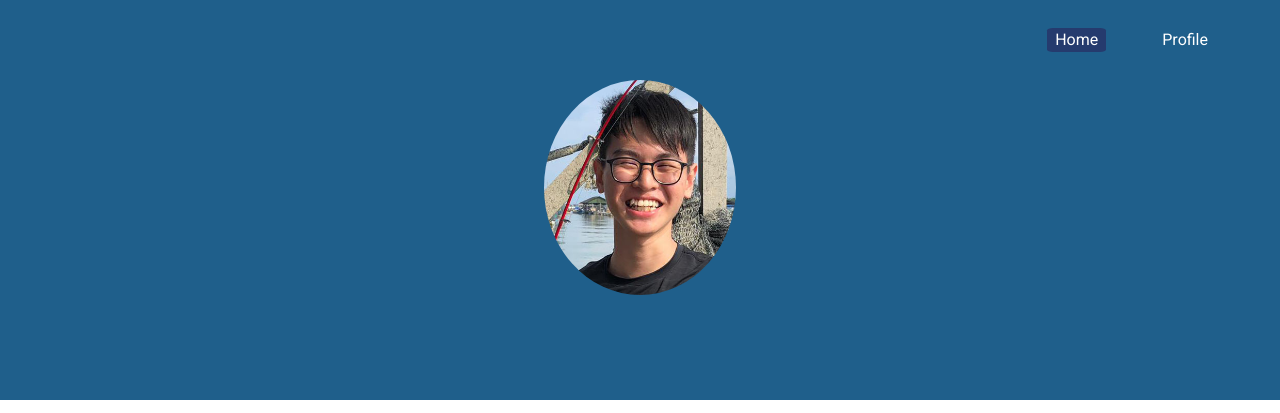
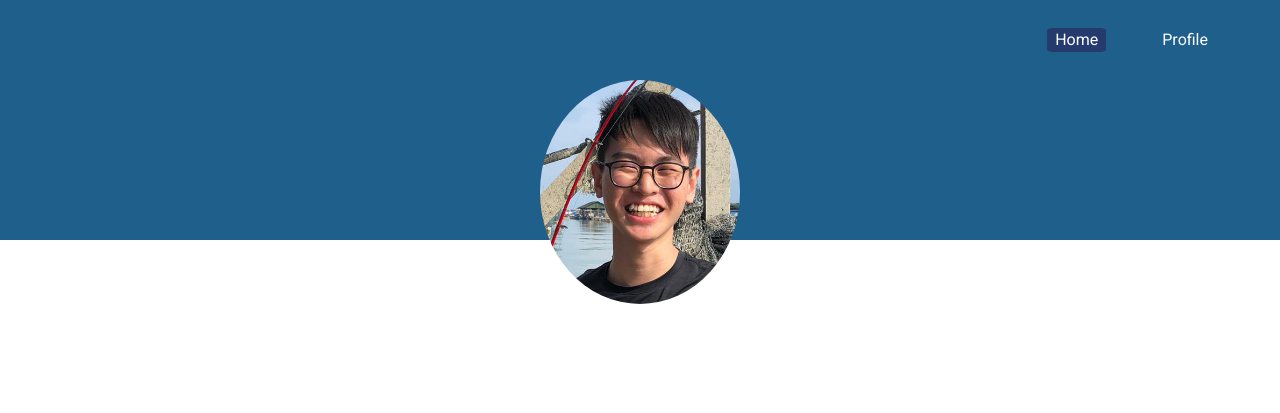
Before and after one commit to gnohgnij/Portfolio, a plain HTML site: page index.html in a window 1280 px wide. Shown: the top 413 px of the page. Drawn offline with Linux system fonts and the light colour scheme.

Commit message:
introduction

```diff
--- a/index.html
+++ b/index.html
@@ -10,7 +10,7 @@
         <link href="https://fonts.googleapis.com/css2?family=Roboto&display=swap" rel="stylesheet">
     </head>
     <body>
-        <nav id="navbar" class="navbar navbar-expand-lg navbar-light">
+        <nav id="navbar" class="navbar navbar-expand-lg">
             <div class="collapse navbar-collapse">
                 <ul class="navbar-nav ml-auto">
                   <li class="nav-item active mr-5">
@@ -23,8 +23,9 @@
             </div>
         </nav>
         <section id="pic">
-            <div class="container d-flex justify-content-center">
-                <img class="img-fluid" src="img/profile.jpg">
+            <div class="top"></div>
+            <div class = "bottom">
+                <img class="img-fluid" src="img/profile.jpg"/>
             </div>
         </section>
         <section class="text-center" id="intro-text">
--- a/style.css
+++ b/style.css
@@ -31,10 +31,23 @@ li a {
     height: 40vh;
 }
 
+.top {
+    height: 20vh;
+    background-color: #1F5F8B;
+}
+
+.bottom {
+    height: 20vh;
+    background-color: #ffffff;
+    text-align: center;
+}
+
 img {
-    width: 15vw;
+    width: 200px;
+    height: 200px;
     border-radius: 50%;
-    display:block;
+    position: relative;
+    top: -20vh;
 }
 
 h2 {
```
